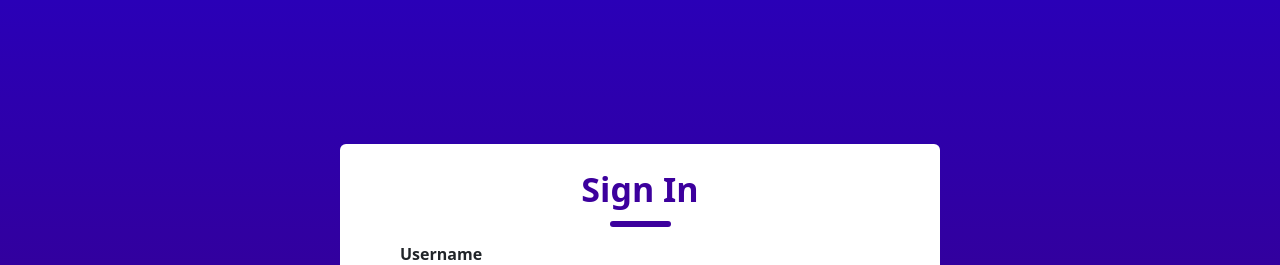
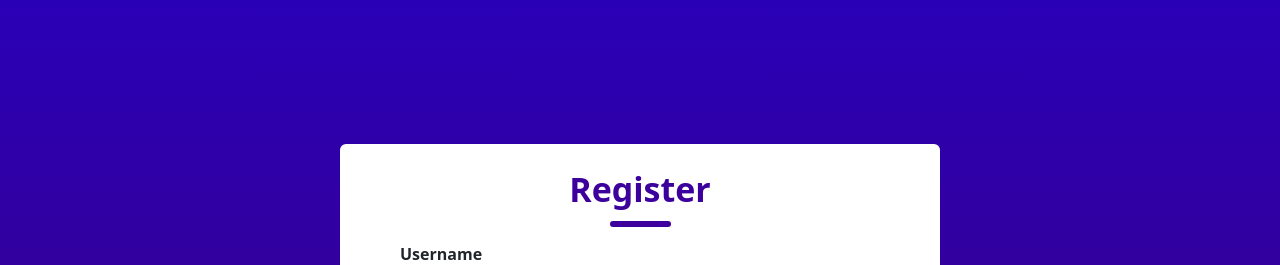
Before and after one commit to isybliss/MEMORY-Gallery, a React (Create React App) app in the folder frontend_section/: page /signup in a window 1280 px wide. Shown: the top 265 px of the page. Built offline with nearby package versions, Linux system fonts and the light colour scheme.

Commit message:
corrected the title of the sign up page

```diff
--- a/frontend_section/src/Signup.js
+++ b/frontend_section/src/Signup.js
@@ -33,7 +33,7 @@ function Signup() {
         <div className='d-flex justify-content-center align-items-center vh-100 bg-color'>
             <div className='rounded container-1'>
                 <div className="header">
-                    <div className="text">Sign In</div>
+                    <div className="text">Register</div>
                     <div className="underline"></div>
                 </div>
                 <form action="" onSubmit={handleSubmit}>
```
